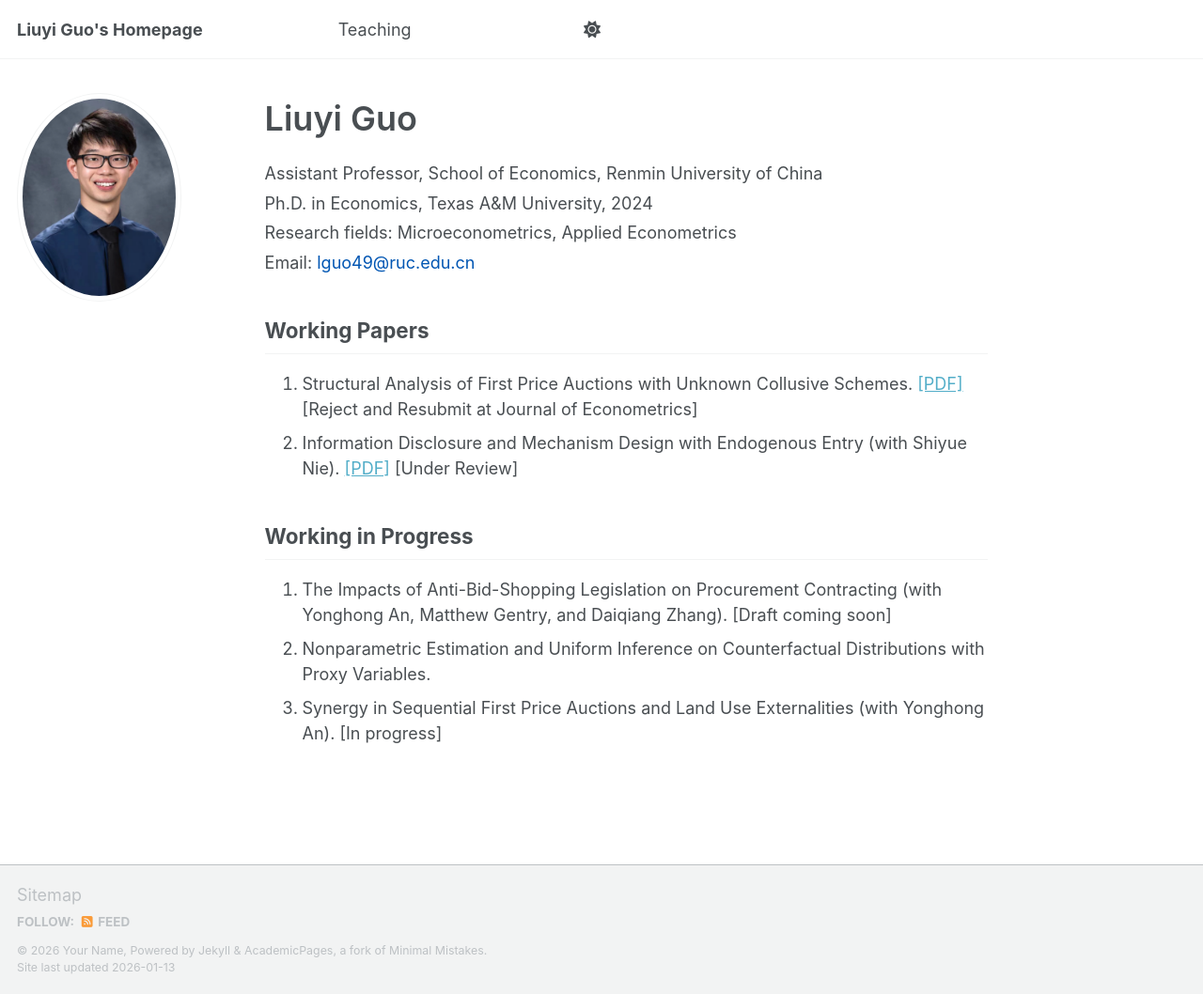
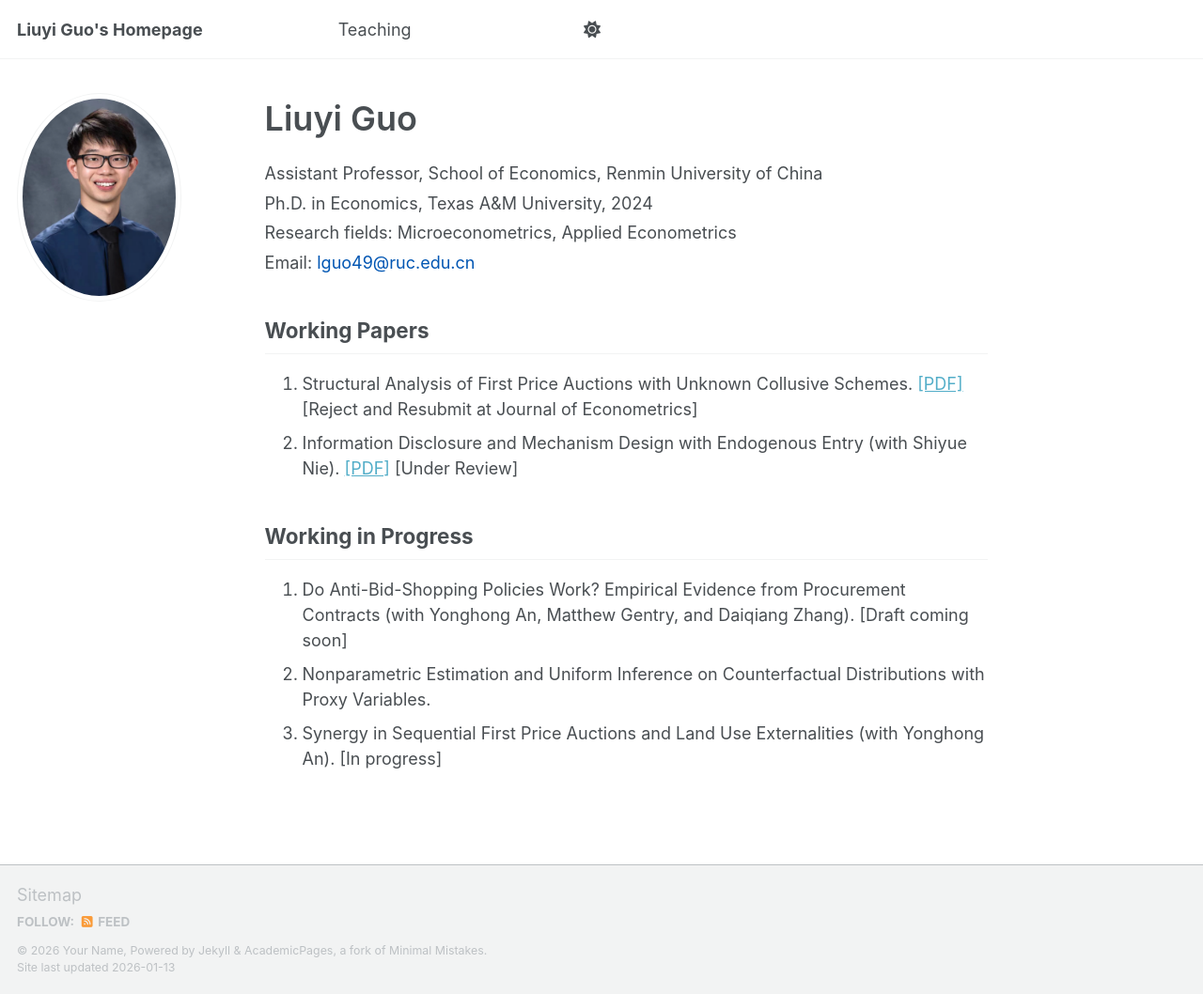
Before and after one commit to guoliuyi/lguo, a Jekyll site: the page built from _pages/about.md, in a window 1280 px wide and 1058 px high. Shown: the whole window at 94% size. Built offline with Jekyll 4.4.1, drawn with Linux system fonts in a browser that asks for light colours; our own code applies the rules of GitHub Pages for plain Markdown files; a script bundle is joined from its source files by our own code; library files that are not in the unit come from our copies.

Commit message:
Update about.md

```diff
--- a/_pages/about.md
+++ b/_pages/about.md
@@ -42,7 +42,7 @@
 
 <ol class="paper-list">
   <li>
-    The Impacts of Anti-Bid-Shopping Legislation on Procurement Contracting
+    Do Anti-Bid-Shopping Policies Work? Empirical Evidence from Procurement Contracts
     (with Yonghong An, Matthew Gentry, and Daiqiang Zhang).
     <span class="status">[Draft coming soon]</span>
   </li>
```
